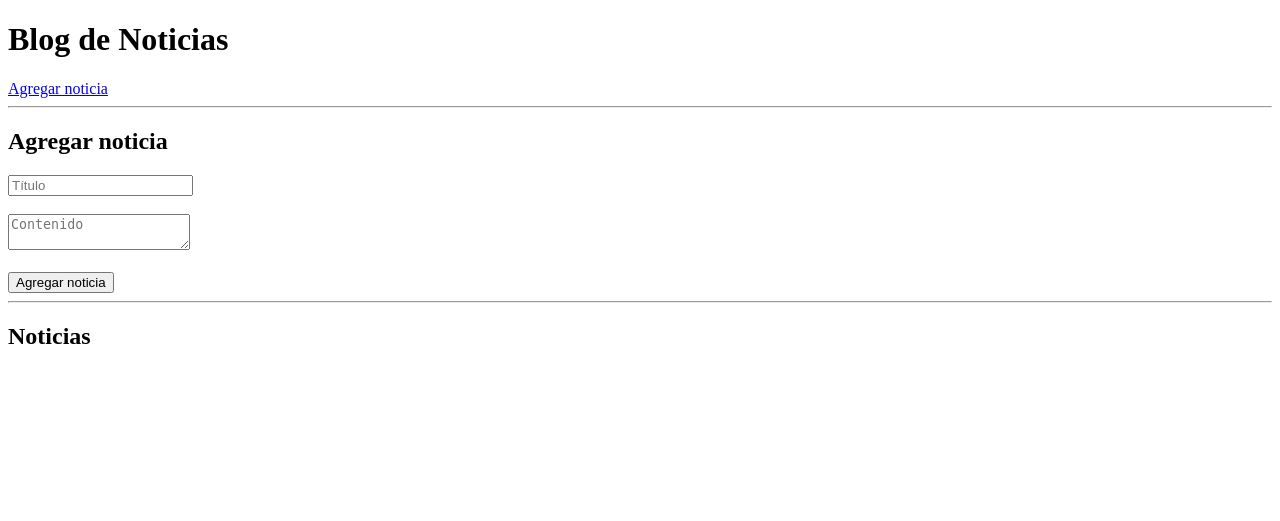
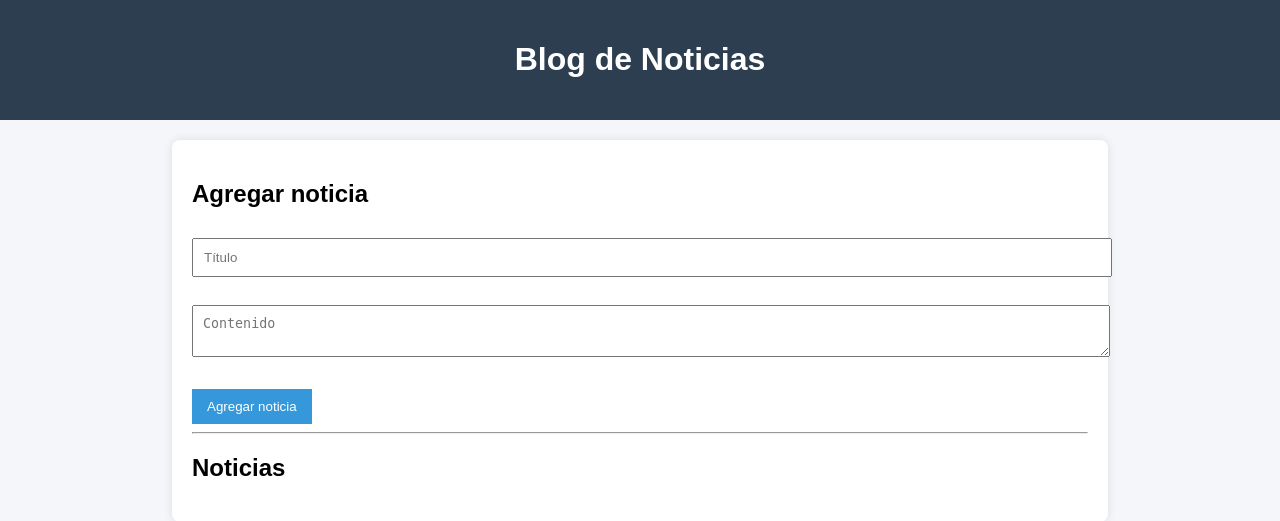
Before and after one commit to jh4707212-arch/EX_U1_21590492, a Flask app: page / in a window 1280 px wide. Shown: the top 521 px of the page. Run offline with Flask 3, Linux system fonts and the light colour scheme.

Commit message:
Actualización app.py e index.html

```diff
--- a/templates/base.html
+++ b/templates/base.html
@@ -2,17 +2,68 @@
 <html>
 <head>
     <title>Blog de Noticias</title>
+
+    <style>
+        body{
+            font-family: Arial;
+            background:#f4f6f9;
+            margin:0;
+        }
+
+        header{
+            background:#2c3e50;
+            color:white;
+            padding:20px;
+            text-align:center;
+        }
+
+        .container{
+            width:70%;
+            margin:auto;
+            background:white;
+            padding:20px;
+            margin-top:20px;
+            border-radius:8px;
+            box-shadow:0px 0px 10px rgba(0,0,0,0.1);
+        }
+
+        input, textarea{
+            width:100%;
+            padding:10px;
+            margin-top:10px;
+        }
+
+        button{
+            background:#3498db;
+            color:white;
+            border:none;
+            padding:10px 15px;
+            margin-top:10px;
+            cursor:pointer;
+        }
+
+        button:hover{
+            background:#2980b9;
+        }
+
+        .post{
+            margin-top:20px;
+            padding:10px;
+            border-bottom:1px solid #ccc;
+        }
+    </style>
 </head>
+
 <body>
 
-<h1>Blog de Noticias</h1>
+<header>
+    <h1>Blog de Noticias</h1>
+</header>
 
-<a href="/post/new">Agregar noticia</a>
-
-<hr>
-
-{% block content %}
-{% endblock %}
+<div class="container">
+    {% block content %}
+    {% endblock %}
+</div>
 
 </body>
 </html>
```
